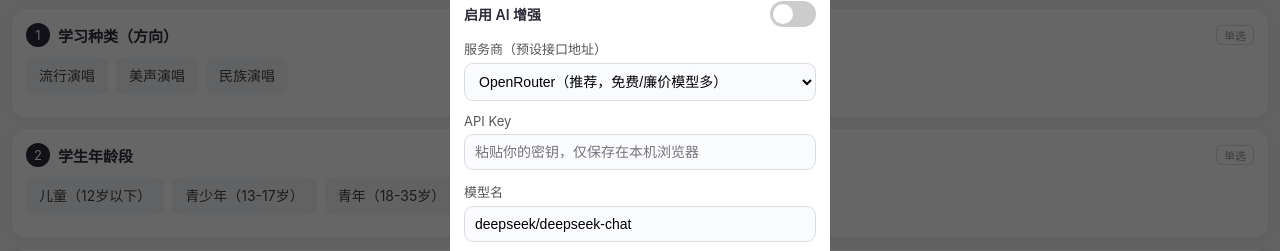
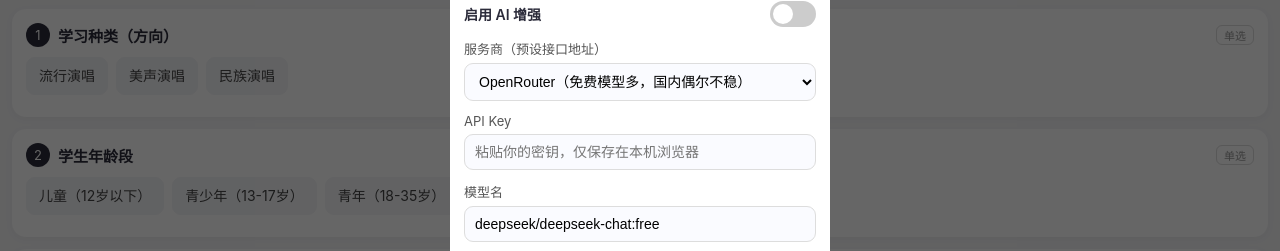
Before and after one commit to w956985413/vocal-h5, a plain HTML site: page index.html in a window 1280 px wide. Both pictures are taken after a click on the element "AI". Shown: the part 127-378 px from the top of the page. Drawn offline with Linux system fonts and the light colour scheme.

Commit message:
Update AI provider options and presets

```diff
--- a/index.html
+++ b/index.html
@@ -167,7 +167,8 @@
     <div class="set-row">
       <label>服务商（预设接口地址）</label>
       <select id="aiProvider">
-        <option value="openrouter">OpenRouter（推荐，免费/廉价模型多）</option>
+        <option value="siliconflow">硅基流动 SiliconFlow（国内，注册送 14 元代金券）</option>
+        <option value="openrouter">OpenRouter（免费模型多，国内偶尔不稳）</option>
         <option value="deepseek">DeepSeek</option>
         <option value="openai">OpenAI</option>
         <option value="custom">自定义</option>
@@ -620,7 +621,8 @@
 
 // ====================== AI 增强 ======================
 const AIK='vocal_ai';
-const AI_PRESETS={ openrouter:{baseURL:'https://openrouter.ai/api/v1', model:'deepseek/deepseek-chat'},
+const AI_PRESETS={ siliconflow:{baseURL:'https://api.siliconflow.cn/v1', model:'deepseek-ai/DeepSeek-V3'},
+  openrouter:{baseURL:'https://openrouter.ai/api/v1', model:'deepseek/deepseek-chat:free'},
   deepseek:{baseURL:'https://api.deepseek.com/v1', model:'deepseek-chat'},
   openai:{baseURL:'https://api.openai.com/v1', model:'gpt-4o-mini'},
   custom:{baseURL:'', model:''} };
```
